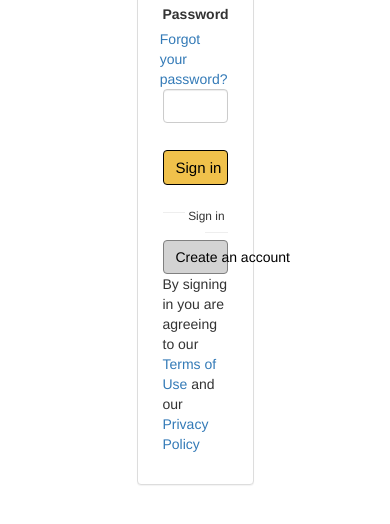
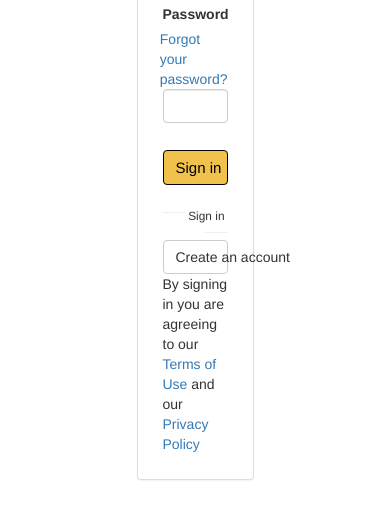
Before and after one commit to Madhuri-bhandari/amzzcopy, a PHP site: page / in a window 390 px wide. Shown: the part 287-811 px from the top of the page. Run offline with PHP 8.4, Linux system fonts and the light colour scheme.

Commit message:
responsivness

```diff
--- a/index.php
+++ b/index.php
@@ -103,9 +103,8 @@ ul li{
                            <div class="form-group divider">
                                    <hr class="left"><small>Sign in</small><hr class="right">
                               </div>
-                              <div  class="form-group">
-                      <button type="button" class="btn btn-default btn-block"  style="background-color:lightgray ;border: 1px solid gray; color:black;">Create an account</button>
-                      <p>By signing in you are agreeing to our <a href="#">Terms of Use</a> and our <a href="#">Privacy Policy</a></p></div>
+                      <button type="button" class="btn btn-default btn-block">Create an account</button>
+                      <p>By signing in you are agreeing to our <a href="#">Terms of Use</a> and our <a href="#">Privacy Policy</a></p>
                     </form>
                 </div>
             </div>
```
